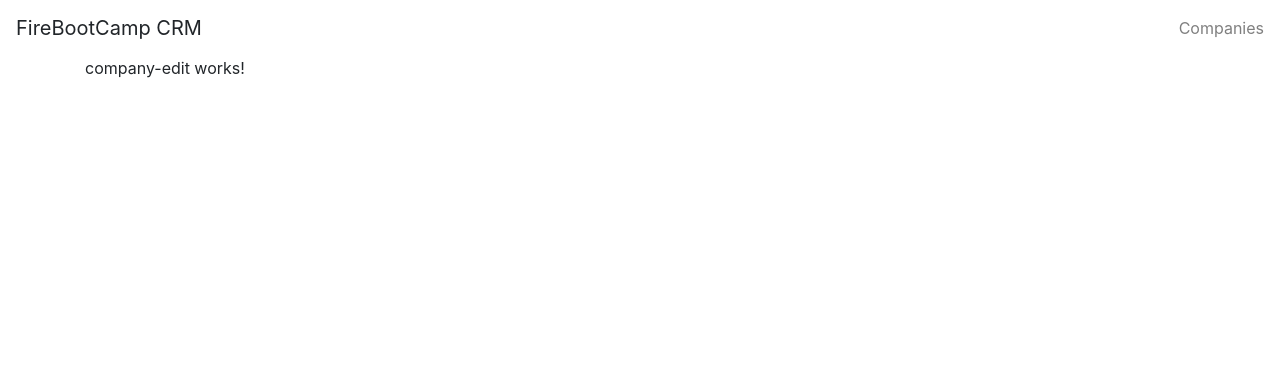
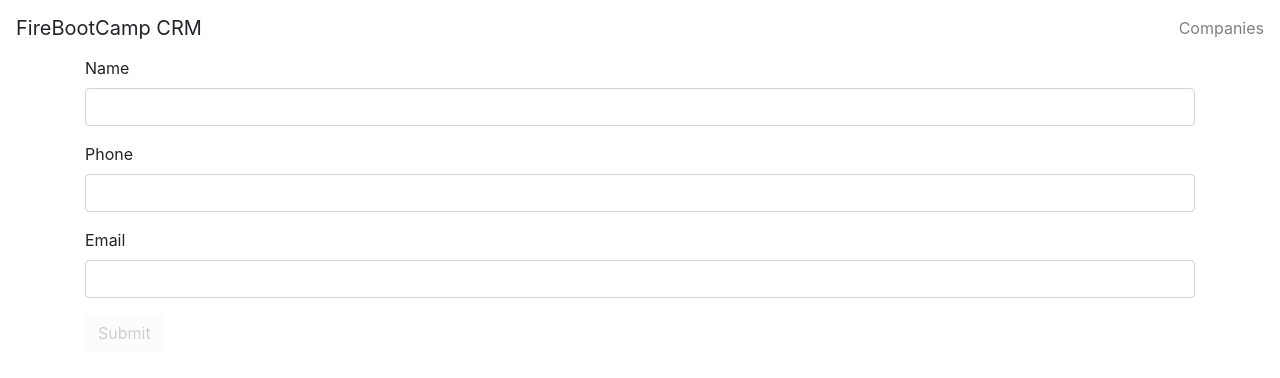
Before and after one commit to SSWConsulting/angular-superpowers-mel-1903, an Angular app: page /company/edit/1 in a window 1280 px wide. Shown: the top 378 px of the page. Built offline with nearby package versions, Linux system fonts and the light colour scheme.

Commit message:
add company

```diff
--- a/src/app/app.module.ts
+++ b/src/app/app.module.ts
@@ -1,6 +1,6 @@
 import { BrowserModule } from '@angular/platform-browser';
 import { NgModule } from '@angular/core';
-import { FormsModule } from '@angular/forms';
+import { FormsModule, ReactiveFormsModule } from '@angular/forms';
 import { HttpClientModule } from '@angular/common/http';
 
 
@@ -22,6 +22,7 @@ import { CompanyEditComponent } from './company/company-edit/company-edit.compon
     BrowserModule,
     AppRoutingModule,
     FormsModule,
+    ReactiveFormsModule,
     NgbModule.forRoot(),
     HttpClientModule
   ],
--- a/src/app/company/company-edit/company-edit.component.html
+++ b/src/app/company/company-edit/company-edit.component.html
@@ -1,3 +1,20 @@
-<p>
-  company-edit works!
-</p>
+<form [formGroup]="companyForm" novalidate>
+  <div class="form-group">
+    <label for="name">Name</label>
+    <input type="text" class="form-control" name="name" formControlName="name">
+    <div *ngIf="companyForm.get('name').hasError('required') && companyForm.get('name').touched" class="alert alert-danger">
+      Name is required
+    </div>
+  </div>
+  <div class="form-group">
+    <label for="phone">Phone</label>
+    <input type="text" class="form-control" name="phone" formControlName="phone" />
+  </div>
+  <div class="form-group">
+    <label for="email">Email</label>
+    <input type="text" class="form-control" name="email" formControlName="email" />
+  </div>
+  <div class="form-group">
+    <button (click)="saveCompany()" [disabled]="!companyForm.valid" class="btn btn-default">Submit</button>
+  </div>
+</form>
--- a/src/app/company/company-edit/company-edit.component.ts
+++ b/src/app/company/company-edit/company-edit.component.ts
@@ -1,4 +1,8 @@
 import { Component, OnInit } from '@angular/core';
+import { Router, ActivatedRoute } from '@angular/router';
+import { CompanyService } from '../company.service';
+import { FormBuilder, FormGroup, Validators } from '@angular/forms';
+import { Company } from '../company';
 
 @Component({
   selector: 'app-company-edit',
@@ -7,9 +11,41 @@ import { Component, OnInit } from '@angular/core';
 })
 export class CompanyEditComponent implements OnInit {
 
-  constructor() { }
+  constructor(
+    private router: Router,
+    private activatedRoute: ActivatedRoute,
+    private companyService: CompanyService,
+    private fb: FormBuilder) { }
+
+  company = {} as Company;
+  companyId: number;
+  isNewCompany: boolean;
+  companyForm: FormGroup;
 
   ngOnInit() {
+    // tslint:disable-next-line:no-bitwise
+    this.companyId = ~~(this.activatedRoute.snapshot.params['id']);
+    this.isNewCompany = this.companyId === 0;
+    this.buildForm();
+
+    if (!this.isNewCompany) {
+      // TODO:
+      // this.getCompany();
+    }
   }
 
+  buildForm(): void {
+    this.companyForm = this.fb.group({
+      name: ['', Validators.required],
+      phone: [''],
+      email: [''],
+    });
+  }
+
+  saveCompany(): void {
+    if (this.isNewCompany) {
+      this.companyService.addCompany(this.companyForm.value)
+        .subscribe(() => this.router.navigate(['/company/list']));
+    }
+  }
 }
--- a/src/app/company/company.service.ts
+++ b/src/app/company/company.service.ts
@@ -1,6 +1,6 @@
 import { Injectable } from '@angular/core';
 import { Company } from './company';
-import { HttpClient } from '@angular/common/http';
+import { HttpClient, HttpHeaders } from '@angular/common/http';
 import { Observable } from 'rxjs';
 import { catchError } from 'rxjs/operators';
 
@@ -31,6 +31,13 @@ export class CompanyService {
     );
   }
 
+  addCompany(company: Company): Observable<Company> {
+    return this.httpClient.post<Company>(
+      `${this.API_BASE}/company`, company, { headers: new HttpHeaders().set('content-type', 'application/json') }
+    )
+    .pipe(catchError(this.handleError));
+  }
+
   // TODO: Better error management (Generic)
   handleError(error: Error): Observable<any> {
     console.error('ERROR CAUGHT', error);
```
